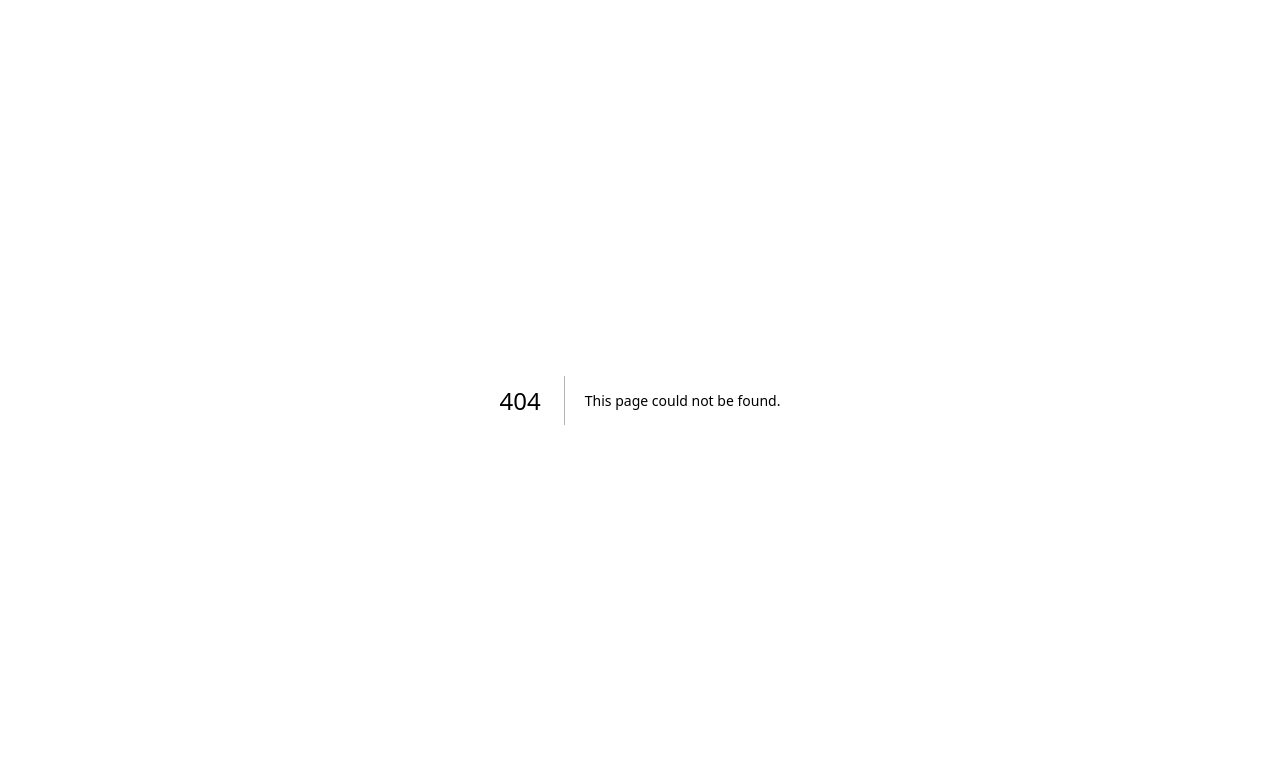
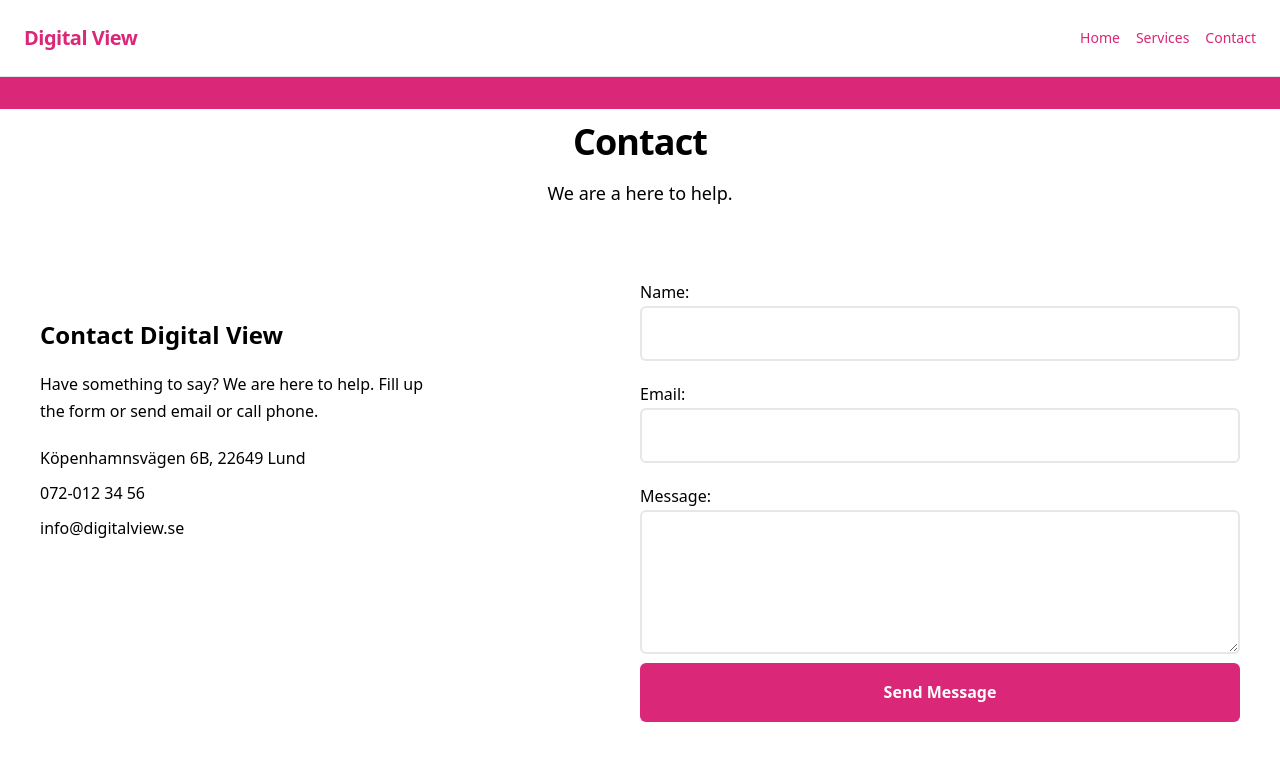
Before and after one commit to Alaa-Z/.NetProjectClient, a Next.js app: page /contact in a window 1280 px wide. Before the commit this address had no page. Shown: the top 760 px of the page. Built offline with nearby package versions, Linux system fonts and the light colour scheme.

Commit message:
add contact page to post message using messageAPI with axios

```diff
--- a/components/nav.js
+++ b/components/nav.js
@@ -25,8 +25,8 @@ const Nav = () => {
           <Link href="/services" className="block mt-4 lg:inline-block lg:mt-0 text-pink-600 hover:text-black mr-4">
               Services
           </Link>
-          <Link href="/services" className="block mt-4 lg:inline-block lg:mt-0 text-pink-600 hover:text-black">
-            Services
+          <Link href="/contact" className="block mt-4 lg:inline-block lg:mt-0 text-pink-600 hover:text-black">
+            Contact
           </Link>
         </div>
        </div>
@@ -59,8 +59,8 @@ const Nav = () => {
           <Link href="/services" className=" mt-6 lg:inline-block lg:mt-0 text-pink-600 hover:text-black">
               Services
           </Link>
-          <Link href="/Services" className="mt-6 lg:inline-block lg:mt-0 text-pink-600 hover:text-black">
-            Services
+          <Link href="/contact" className="mt-6 lg:inline-block lg:mt-0 text-pink-600 hover:text-black">
+            Contact
           </Link>
         </div>
       </div>
--- a/package.json
+++ b/package.json
@@ -9,6 +9,7 @@
     "lint": "next lint"
   },
   "dependencies": {
+    "axios": "^1.3.4",
     "next": "13.2.3",
     "react": "18.2.0",
     "react-dom": "18.2.0",
--- /dev/null
+++ b/pages/contact/index.js
@@ -0,0 +1,124 @@
+
+import Nav from "../../components/Nav";
+import React, { useState, useEffect, useRef } from 'react';
+import axios from 'axios';
+
+
+const MessageApi= `https://localhost:7014/api/MessageApi`;
+
+
+export function Contact(){
+
+    const [formData, setFormData] = useState({
+        name: '',
+        email: '',
+        msg: '',
+      });
+
+      const [status, setStatus] = useState(null);
+
+      // handle the form sumbit
+      const handleSubmit = async (event) => {
+        event.preventDefault();
+
+        try {
+          // post message with axios
+          const response = await axios.post(MessageApi, formData);
+          console.log('Message sent successfully:', response.data);
+          //  if message was sent successfully then set status to 'success'
+          setStatus('success');
+
+        } catch (error) {
+          console.error('Error sending message:', error);
+           // 'error' if there was an error when sending message
+          setStatus('error');
+
+        }
+      };
+
+      // handle any changes in the form input fields.
+      const handleChange = (event) => {
+        setFormData((prevFormData) => ({
+          ...prevFormData,
+          [event.target.name]: event.target.value,
+        }));
+      };
+
+    return (
+        <>
+        <Nav />
+        <hr className="bg-pink-600 py-4 px-8 ">
+        </hr>
+
+        <h1 className="mt-2 mb-3 text-3xl font-semibold tracking-tight text-center lg:leading-snug text-brand-primary lg:text-4xl dark:text-white">
+          Contact
+        </h1>
+
+        <div className="text-center">
+          <p className="text-lg">We are a here to help.</p>
+        </div>
+
+        <div className="grid my-10 md:grid-cols-2 py-8 px-10">
+          <div className="my-10">
+            <h2 className="text-2xl font-semibold dark:text-white">
+              Contact Digital View
+            </h2>
+            <p className="max-w-sm mt-5">
+              Have something to say? We are here to help. Fill up the
+              form or send email or call phone.
+            </p>
+
+            <div className="mt-5">
+              <div className="flex items-center mt-2 space-x-2 text-dark-600 dark:text-gray-400">
+                <span> Köpenhamnsvägen 6B, 22649 Lund </span>
+              </div>
+
+                <div className="flex items-center mt-2 space-x-2 text-dark-600 dark:text-gray-400">
+                  <a href="tel:0720123456">
+                  072-012 34 56
+                  </a>
+                </div>
+                <div className="flex items-center mt-2 space-x-2 text-dark-600 dark:text-gray-400">
+                  <a href="mailto:info@digitalview.se">
+                  info@digitalview.se
+                  </a>
+                </div>
+            </div>
+          </div>
+
+        <div>
+
+        <form onSubmit={handleSubmit}>
+            <div>
+                <label htmlFor="name">Name:</label>
+                <input
+                 className="mb-5 w-full px-4 py-3 border-2 placeholder:text-gray-800 dark:text-white rounded-md outline-none dark:placeholder:text-gray-200 dark:bg-gray-900   focus:ring-4"
+                type="text" id="name" name="name" value={formData.name} onChange={handleChange} />
+            </div>
+            <div>
+                <label htmlFor="email">Email:</label>
+                <input
+                  className="w-full px-4 py-3 border-2 placeholder:text-gray-800 dark:text-white rounded-md outline-none dark:placeholder:text-gray-200 dark:bg-gray-900   focus:ring-4"
+                  type="email" id="email" name="email" value={formData.email} onChange={handleChange} />
+            </div>
+            <div className="mt-5" >
+                <label htmlFor="msg">Message:</label>
+                <textarea
+                 className="w-full px-4 py-3 border-2 placeholder:text-gray-800 dark:text-white dark:placeholder:text-gray-200 dark:bg-gray-900   rounded-md outline-none  h-36 focus:ring-4"
+                id="msg" name="msg" value={formData.msg} onChange={handleChange}></textarea>
+            </div>
+            <button type="submit"
+            className="w-full py-4 font-semibold text-white transition-colors bg-pink-600 rounded-md hover:bg-gray-800 focus:outline-none focus:ring-offset-2 focus:ring focus:ring-gray-200 px-7 dark:bg-white dark:text-black "
+            >
+            Send Message</button>
+            {/* Show message based on status if messages sent or not */}
+            {status === 'success' && <p className="w-full text-center py-4 mt-8 font-semibold text-white transition-colors bg-green-500 rounded-md">Message sent successfully!</p>}
+            {status === 'error' && <p className="w-full text-center py-4 mt-8 font-semibold text-white transition-colors bg-red-500 rounded-md">Error! Please try again later.</p>}
+            </form>
+            </div>
+        </div>
+        </>
+    );
+}
+
+export default Contact;
```
Also changed, not shown: 1 other file (tests, documents, lock files or other folders).
